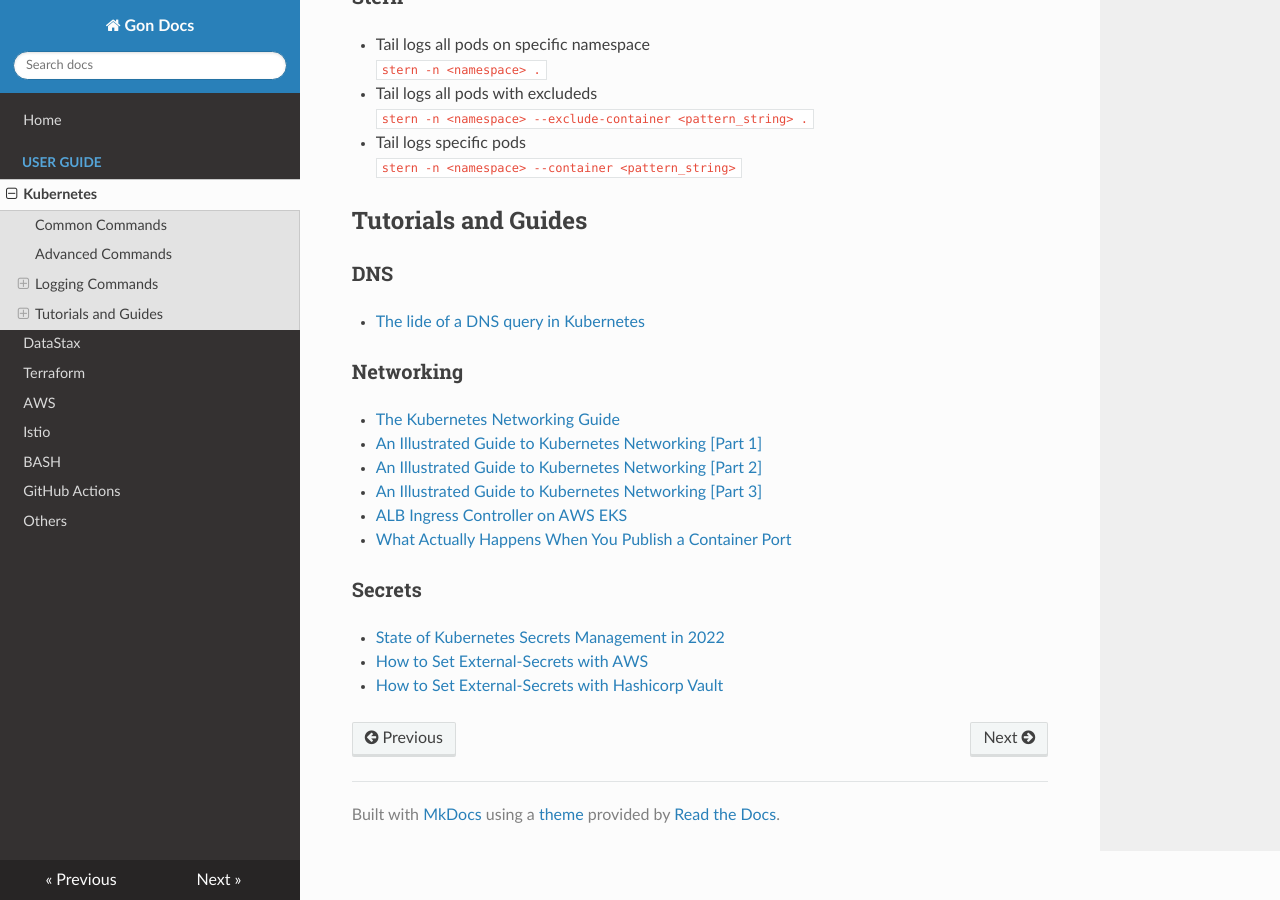
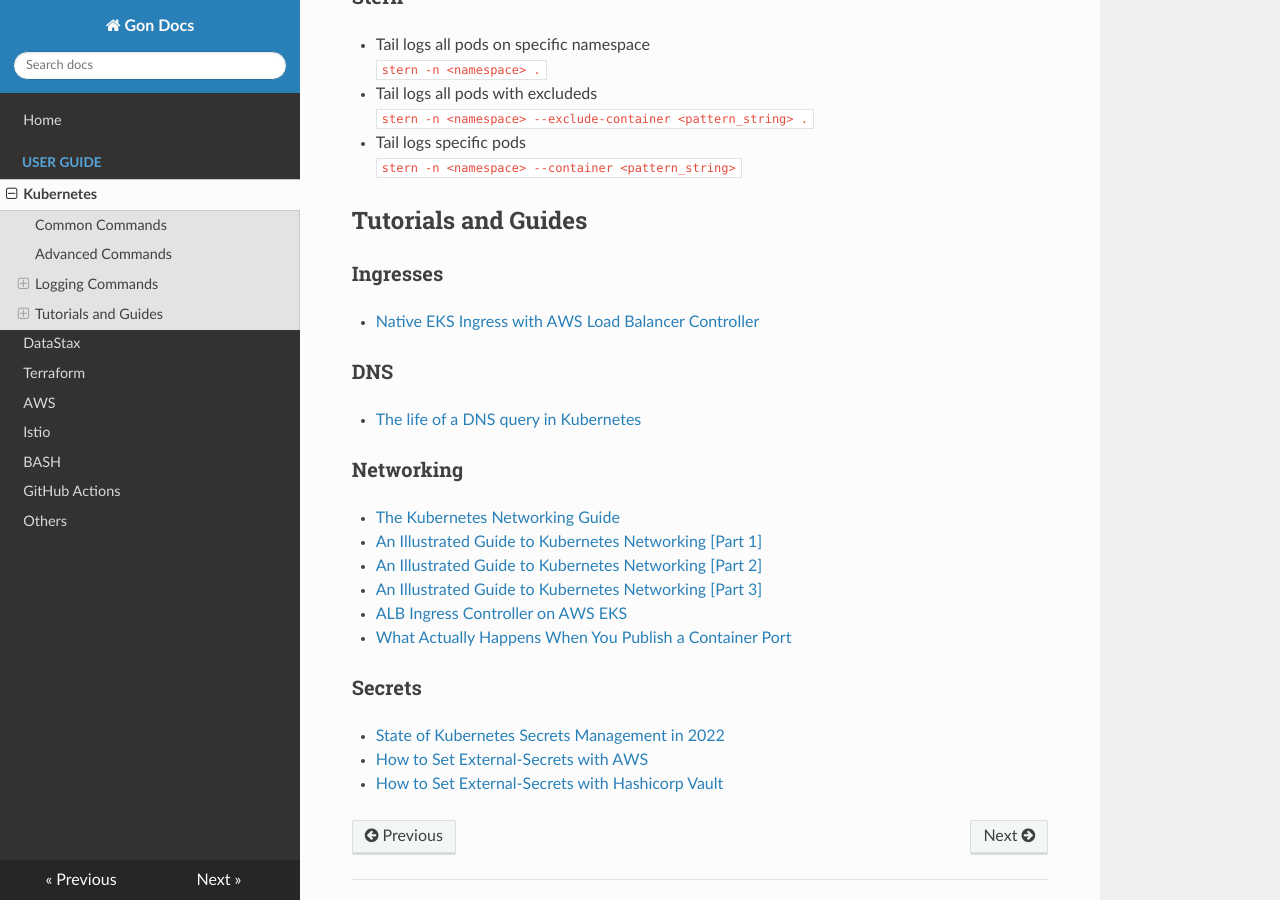
Before and after one commit to gonkun/gonkun, an MkDocs documentation site: the page built from docs/k8s.md, in a window 1280 px wide and 900 px high, scrolled down 1795 px. Built offline with MkDocs 1.6.1, drawn with Linux system fonts in a browser that asks for light colours; nearby versions of some CDN libraries.

Commit message:
adding guide or tutorial about AWS Load Balancer Controller on EKS

```diff
--- a/docs/k8s.md
+++ b/docs/k8s.md
@@ -69,8 +69,10 @@
 
 ## Tutorials and Guides
 
+### Ingresses
+- [Native EKS Ingress with AWS Load Balancer Controller](https://blog.antoinechoula.ga/native-eks-ingress-with-aws-load-balancer-controller)
 ### DNS
-- [The lide of a DNS query in Kubernetes](https://www.nslookup.io/learning/the-life-of-a-dns-query-in-kubernetes/)
+- [The life of a DNS query in Kubernetes](https://www.nslookup.io/learning/the-life-of-a-dns-query-in-kubernetes/)
 
 ### Networking
 - [The Kubernetes Networking Guide](https://www.tkng.io/)
```
Also changed, not shown: site/index.html, site/k8s/index.html, site/search/search_index.json, site/sitemap.xml, 1 other file.
